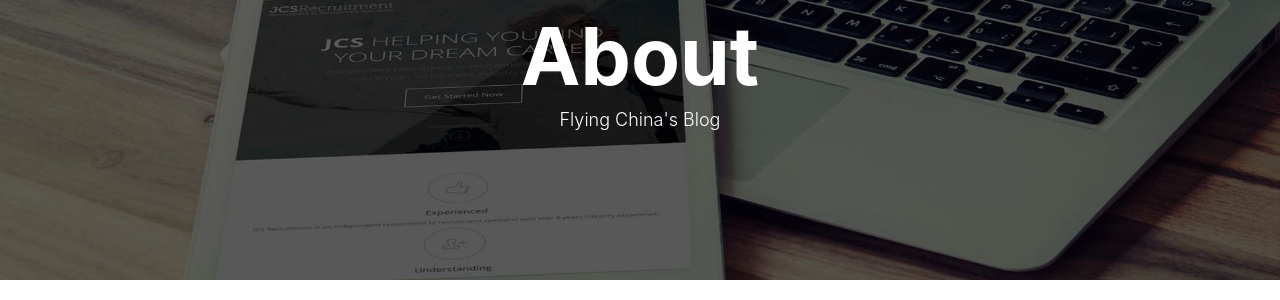
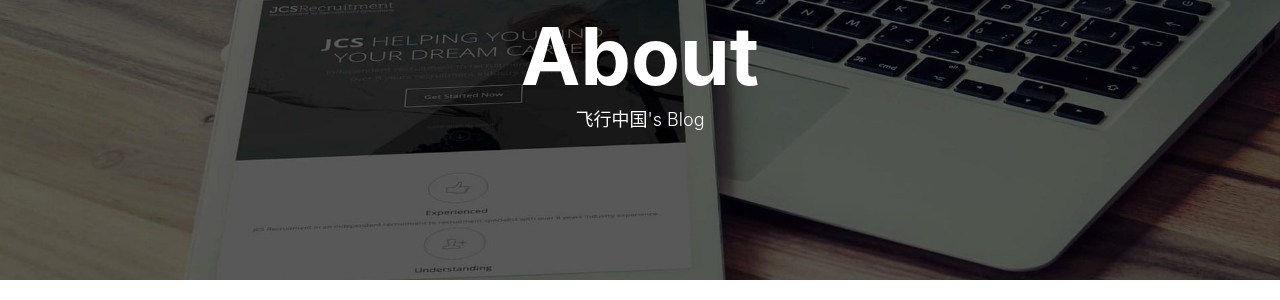
Before and after one commit to feixingzhongguo/feixingzhongguo.github.io, a Jekyll site: the page built from about.html, in a window 1280 px wide. Shown: the part 138-438 px from the top of the page. Built offline with Jekyll 4.4.1, drawn with Linux system fonts in a browser that asks for light colours; nearby versions of some CDN libraries; comment, search, counter and statistics services are not loaded.

Commit message:
Update about.html

```diff
--- a/about.html
+++ b/about.html
@@ -1,7 +1,7 @@
 ---
 layout: page
 title: "About"
-description: "Flying China's Blog"
+description: "飞行中国's Blog"
 header-img: "img/post-bg-rwd.jpg"
 ---
 
```
